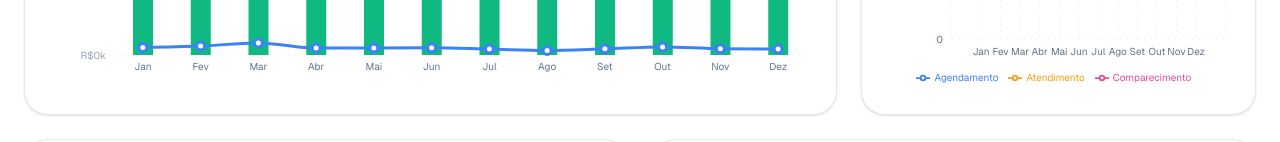
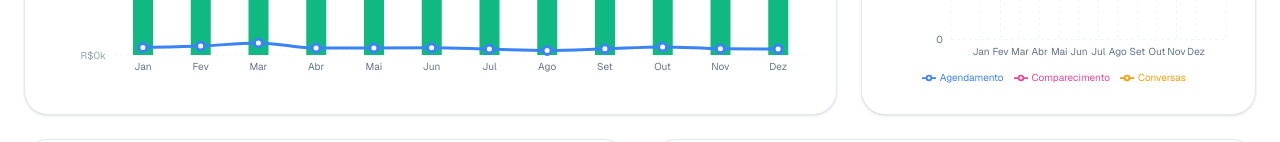
Before and after one commit to jose25mn/dashboard-marketing, a Next.js app: page / in a window 1280 px wide. Shown: the part 1298-1440 px from the top of the page. Built offline with nearby package versions, Linux system fonts and the light colour scheme.

Commit message:
Rename 'Atendimentos' to 'Conversas' in metrics

```diff
--- a/app/page.tsx
+++ b/app/page.tsx
@@ -102,7 +102,7 @@ export default function Dashboard() {
             cliques: metrics.cliques || 0,
             vendas: metrics.vendas || 0,
 
-            // --- MANTO O MAPEAMENTO CORRIGIDO DA ÚLTIMA SOLICITAÇÃO ---
+            // --- MAPEAMENTO CORRIGIDO ---
             atendimentos: metrics.atendimentos || 0,
             agendamentos: metrics.agendamentos || 0,
 
@@ -172,7 +172,8 @@ export default function Dashboard() {
 
     const funnelData = [
         { stage: 'Leads', value: sum.leads || 0, fill: '#6366f1' },
-        { stage: 'Atendimentos (Conversas)', value: sum.atendimentos || 0, fill: '#f97316' },
+        // ALTERAÇÃO AQUI: Nome mudado para "Conversas"
+        { stage: 'Conversas', value: sum.atendimentos || 0, fill: '#f97316' },
         { stage: 'Agendamentos', value: sum.agendamentos || 0, fill: '#3b82f6' },
         { stage: 'Comparecimentos', value: sum.comparecimentos || 0, fill: '#ec4899' },
         { stage: 'Vendas', value: sum.vendas || 0, fill: '#10b981' },
@@ -188,7 +189,8 @@ export default function Dashboard() {
     }));
 
     const singleMonthConversion = [
-        { name: 'Atendimento', value: conversionData[0]?.atendimentos || 0, fill: '#f59e0b' },
+        // ALTERAÇÃO AQUI: Nome mudado para "Conversas" para o gráfico de mês único
+        { name: 'Conversas', value: conversionData[0]?.atendimentos || 0, fill: '#f59e0b' },
         { name: 'Agendamento', value: conversionData[0]?.agendamentos || 0, fill: '#3b82f6' },
         { name: 'Comparecimento', value: conversionData[0]?.comparecimentos || 0, fill: '#ec4899' },
     ];
@@ -258,7 +260,7 @@ export default function Dashboard() {
                     colorTheme="orange"
                   />
 
-                  {/* ALTERAÇÃO AQUI: Cálculo da Taxa de Conversão agora é (Comparecimentos / Leads) */}
+                  {/* CÁLCULO MANTIDO: (Comparecimentos / Leads) */}
                   <KPICard
                     title="Taxa de Conversão"
                     value={`${(processedData.totals.leads > 0 ? (processedData.totals.comparecimentos / processedData.totals.leads * 100) : 0).toFixed(1)}%`}
@@ -411,7 +413,8 @@ export default function Dashboard() {
 
                                     <Legend wrapperStyle={{fontSize: '10px'}} />
 
-                                    <Line type="monotone" name="Atendimento" dataKey="atendimentos" stroke="#f59e0b" strokeWidth={2} dot={false} />
+                                    {/* ALTERAÇÃO AQUI: Nome na legenda mudado para "Conversas" */}
+                                    <Line type="monotone" name="Conversas" dataKey="atendimentos" stroke="#f59e0b" strokeWidth={2} dot={false} />
                                     <Line type="monotone" name="Agendamento" dataKey="agendamentos" stroke="#3b82f6" strokeWidth={2} dot={false} />
                                     <Line type="monotone" name="Comparecimento" dataKey="comparecimentos" stroke="#ec4899" strokeWidth={2} dot={false} />
                                 </LineChart>
```
